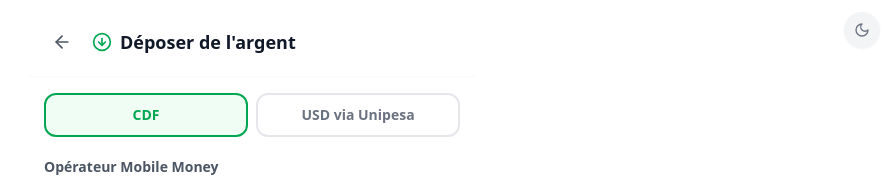
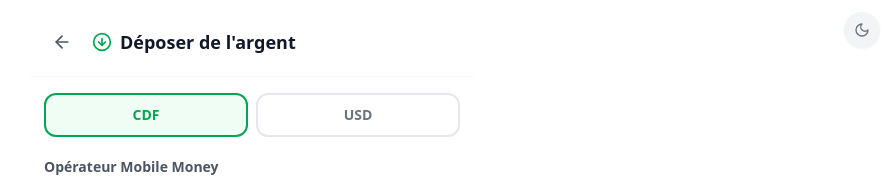
Before and after one commit to zefparis/unipay-app, a Next.js app: page /1/wallet/deposit in a window 1280 px wide. Shown: the top 179 px of the page, without its empty margins (388-1280 px from the left). Built offline with nearby package versions, Linux system fonts and the light colour scheme; no server answers.

Commit message:
fix: rename Mpesa USD to Africell USD, simplify tab label to USD

```diff
--- a/app/[locale]/wallet/deposit/page.tsx
+++ b/app/[locale]/wallet/deposit/page.tsx
@@ -14,9 +14,9 @@ const CDF_OPERATORS = [
 ] as const;
 
 const USD_OPERATORS = [
-  { key: 'airtel', label: 'Airtel USD',  color: 'bg-red-500',    active: 'ring-red-500'    },
-  { key: 'mpesa',  label: 'Mpesa USD',   color: 'bg-green-500',  active: 'ring-green-500'  },
-  { key: 'orange', label: 'Orange USD',  color: 'bg-orange-500', active: 'ring-orange-500' },
+  { key: 'airtel',   label: 'Airtel USD',   color: 'bg-red-500',    active: 'ring-red-500'    },
+  { key: 'africell', label: 'Africell USD', color: 'bg-yellow-500',  active: 'ring-yellow-500'  },
+  { key: 'orange',   label: 'Orange USD',   color: 'bg-orange-500', active: 'ring-orange-500' },
 ] as const;
 
 const FEE_RATE = 0.03;
@@ -173,7 +173,7 @@ export default function WalletDepositPage() {
         </button>
         <button type="button" onClick={() => switchTab('usd')}
           className={`flex-1 py-2.5 rounded-xl text-sm font-bold border-2 transition ${tab === 'usd' ? 'border-emerald-500 bg-emerald-50 text-emerald-700 dark:bg-emerald-900/30 dark:text-emerald-400' : 'border-gray-200 bg-white text-gray-500 dark:border-slate-600 dark:bg-slate-800 dark:text-slate-400'}`}>
-          USD via Unipesa
+          USD
         </button>
       </div>
 
--- a/app/[locale]/wallet/withdraw/page.tsx
+++ b/app/[locale]/wallet/withdraw/page.tsx
@@ -14,9 +14,9 @@ const CDF_OPERATORS = [
 ] as const;
 
 const USD_OPERATORS = [
-  { key: 'airtel', label: 'Airtel USD',  color: 'bg-red-500',    active: 'ring-red-500'    },
-  { key: 'mpesa',  label: 'Mpesa USD',   color: 'bg-green-500',  active: 'ring-green-500'  },
-  { key: 'orange', label: 'Orange USD',  color: 'bg-orange-500', active: 'ring-orange-500' },
+  { key: 'airtel',   label: 'Airtel USD',   color: 'bg-red-500',    active: 'ring-red-500'    },
+  { key: 'africell', label: 'Africell USD', color: 'bg-yellow-500',  active: 'ring-yellow-500'  },
+  { key: 'orange',   label: 'Orange USD',   color: 'bg-orange-500', active: 'ring-orange-500' },
 ] as const;
 
 const FEE_RATE  = 0.03;
@@ -141,7 +141,7 @@ export default function WalletWithdrawPage() {
         </button>
         <button type="button" onClick={() => switchTab('usd')}
           className={`flex-1 py-2.5 rounded-xl text-sm font-bold border-2 transition ${tab === 'usd' ? 'border-emerald-500 bg-emerald-50 text-emerald-700 dark:bg-emerald-900/30 dark:text-emerald-400' : 'border-gray-200 bg-white text-gray-500 dark:border-slate-600 dark:bg-slate-800 dark:text-slate-400'}`}>
-          USD via Unipesa
+          USD
         </button>
       </div>
 
```
